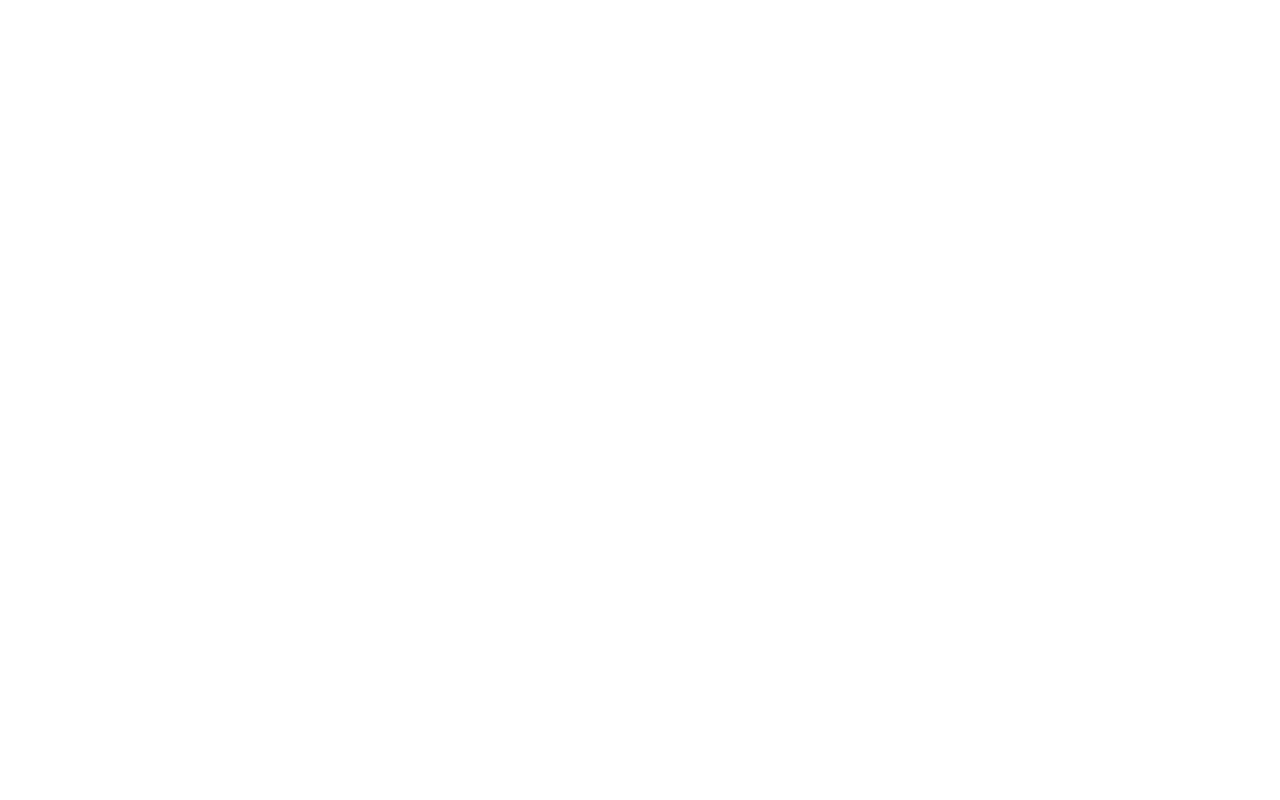
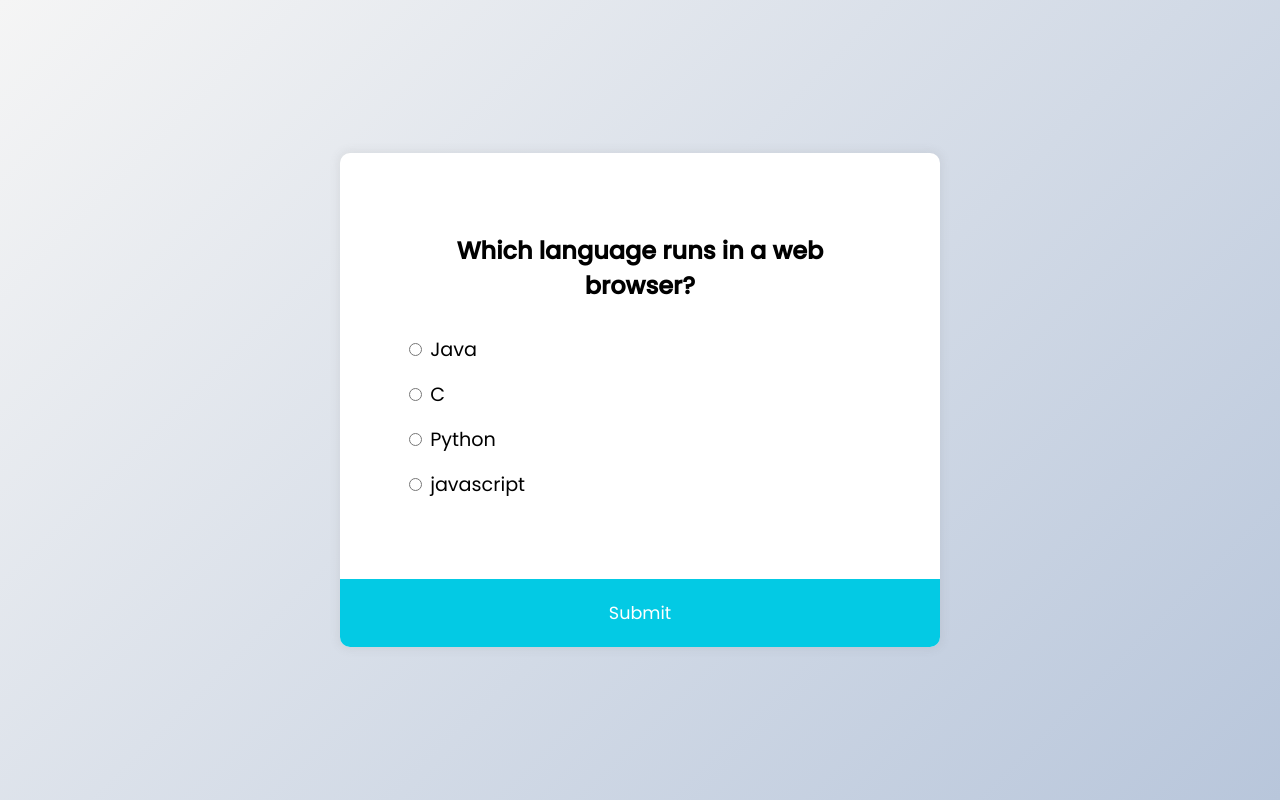
Before and after one commit to mriya20/code-quiz, a plain HTML site: page index.html in a window 1280 px wide. Drawn offline with Linux system fonts and the light colour scheme.

Commit message:
third commit

```diff
--- a/Assets/css/style.css
+++ b/Assets/css/style.css
@@ -0,0 +1,75 @@
+@import url('https://fonts.googleapis.com/css2?family=Poppins:wght@200;300;400;500&display=swap');
+
+* {
+    box-sizing: border-box;
+}
+
+body {
+    background-color: #b8c6db;
+    background-image: linear-gradient(315deg, #b8c6db 0%, #f5f5f5 100%);
+    font-family: 'Poppins', sans-serif;
+    display: flex;
+    align-items: center;
+    justify-content: center;
+    height: 100vh;
+    overflow: hidden;
+    margin: 0;
+
+}
+
+
+
+
+.quiz-container {
+    background-color: #fff;
+    border-radius: 10px;
+    box-shadow: 0 0 10px 2px rgba(100, 100, 100, 0.1);
+    width: 600px;
+    overflow: hidden;
+
+}
+
+.quiz-header {
+    padding: 4rem;
+}
+
+h2 {
+    padding: 1rem;
+    text-align: center;
+    margin: 0;
+}
+
+ul {
+    list-style-type: none;
+    padding: 0;
+}
+
+ul li {
+    font-size: 1.2rem;
+    margin: 1rem 0;
+}
+
+ul li label {
+    cursor: pointer;
+}
+
+button {
+    background-color: #03cae4;
+    color: #fff;
+    border: none;
+    display: block;
+    width: 100%;
+    cursor: pointer;
+    font-size: 1.1rem;
+    font-family: inherit;
+    padding: 1.3rem;
+}
+
+button:hover {
+    background-color: #04adc4;
+}
+
+button:focus {
+    outline: none;
+    background-color: #44b927;
+}
--- a/Assets/js/script.js
+++ b/Assets/js/script.js
@@ -0,0 +1,109 @@
+
+//Required questions
+const quizData = [
+    {
+        question: "Which language runs in a web browser?",
+        a: "Java",
+        b: "C",
+        c: "Python",
+        d: "javascript",
+        correct: "d",
+    },
+    {
+        question: "Which does CSS stand for?",
+        a: "Central Style Sheets",
+        b: "Cascading Style Sheets",
+        c: "Cascading Simple Sheets",
+        d: "Cars SUVs Sailboats",
+        correct: "b",
+    },
+
+    {
+        question: "What does HTML stand for?",
+        a: "Hypertext Markup Language",
+        b: "Hypertext Markdown Language",
+        c: "Hyperloop Machine Language",
+        d: "Helicopters Terminals Motorboats Lamborginis",
+        correct: "a",
+    },
+
+    {
+        question: "What year was Javascript launched?",
+        a: "1996",
+        b: "1995",
+        c: "1994",
+        d: "none of the above",
+        correct: "b",
+    },
+
+
+];
+
+//getting all required elements
+const quiz = document.getElementById('quiz')
+const answerEls = document.querySelectorAll('.answer')
+const questionEl = document.getElementById('question')
+const a_text = document.getElementById('a_text')
+const b_text = document.getElementById('b_text')
+const c_text = document.getElementById('c_text')
+const d_text = document.getElementById('d_text')
+const submitBtn = document.getElementById('submit')
+
+let currentQuiz = 0
+let score = 0
+loadQuiz()
+
+function loadQuiz() {
+
+    deselectAnswers()
+
+    const currentQuizData = quizData[currentQuiz]
+
+    questionEl.innerText = currentQuizData.question
+    a_text.innerText = currentQuizData.a
+    b_text.innerText = currentQuizData.b
+    c_text.innerText = currentQuizData.c
+    d_text.innerText = currentQuizData.d
+
+}
+
+function deselectAnswers() {
+    answerEls.forEach(answerEl => answerEl.checked = false)
+}
+
+function getSelected() {
+    let answer
+    answerEls.forEach(answerEl => {
+        if (answerEl.checked) {
+            answer = answerEl.id
+        }
+
+    })
+    return answer
+
+}
+
+submitBtn.addEventListener('click', () => {
+    const answer = getSelected()
+    if (answer) {
+        if (answer === quizData[currentQuiz].correct) {
+            score++
+        }
+
+        currentQuiz++
+
+        if (currentQuiz < quizData.length) {
+            loadQuiz()
+        } else {
+            quiz.innerHTML = `
+            <h2>You answered ${score}/${quizData.length} questions correctly</h2>
+
+            <button onclick="location.reload()">Reload</button>
+
+            `
+
+        }
+
+    }
+
+})
--- a/index.html
+++ b/index.html
@@ -5,11 +5,49 @@
     <meta charset="UTF-8">
     <meta http-equiv="X-UA-Compatible" content="IE=edge">
     <meta name="viewport" content="width=device-width, initial-scale=1.0">
-    <title>Document</title>
+    <link rel="stylesheet" href="./Assets/css/style.css">
+
+    <title>Quiz App</title>
 </head>
 
 <body>
 
+
+
+    <div class="quiz-container" id="quiz">
+        <div class="quiz-header">
+            <h2 id="question">Question Text</h2>
+            <ul>
+                <li>
+                    <input type="radio" name="answer" id="a" class="answer">
+                    <label for="a" id="a_text">Answer</label>
+                </li>
+
+                <li>
+                    <input type="radio" name="answer" id="b" class="answer">
+                    <label for="b" id="b_text">Answer</label>
+                </li>
+
+                <li>
+                    <input type="radio" name="answer" id="c" class="answer">
+                    <label for="c" id="c_text">Answer</label>
+                </li>
+
+                <li>
+                    <input type="radio" name="answer" id="d" class="answer">
+                    <label for="d" id="d_text">Answer</label>
+                </li>
+            </ul>
+        </div>
+        <button id="submit">Submit</button>
+
+
+    </div>
+
+
+
+
+    <script src="./Assets/js/script.js"></script>
 </body>
 
 </html>
```
Also changed, not shown: 1 other file.
